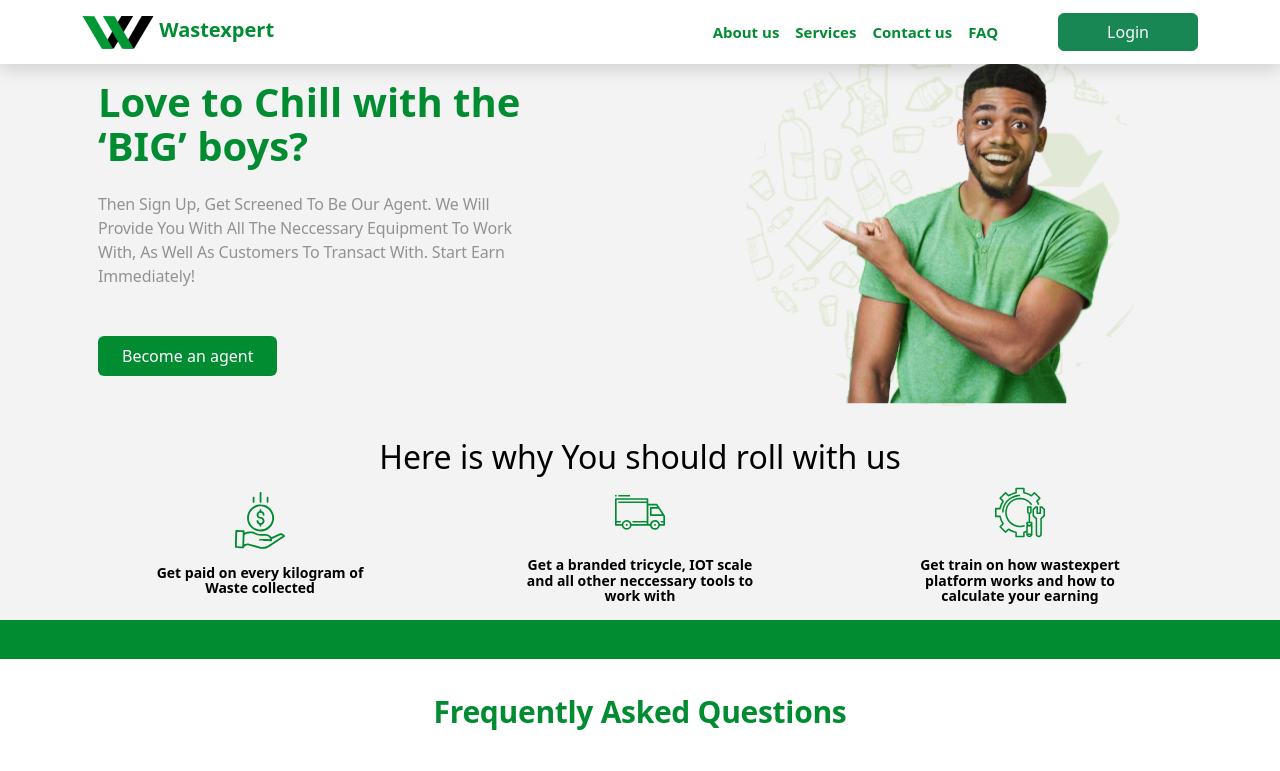
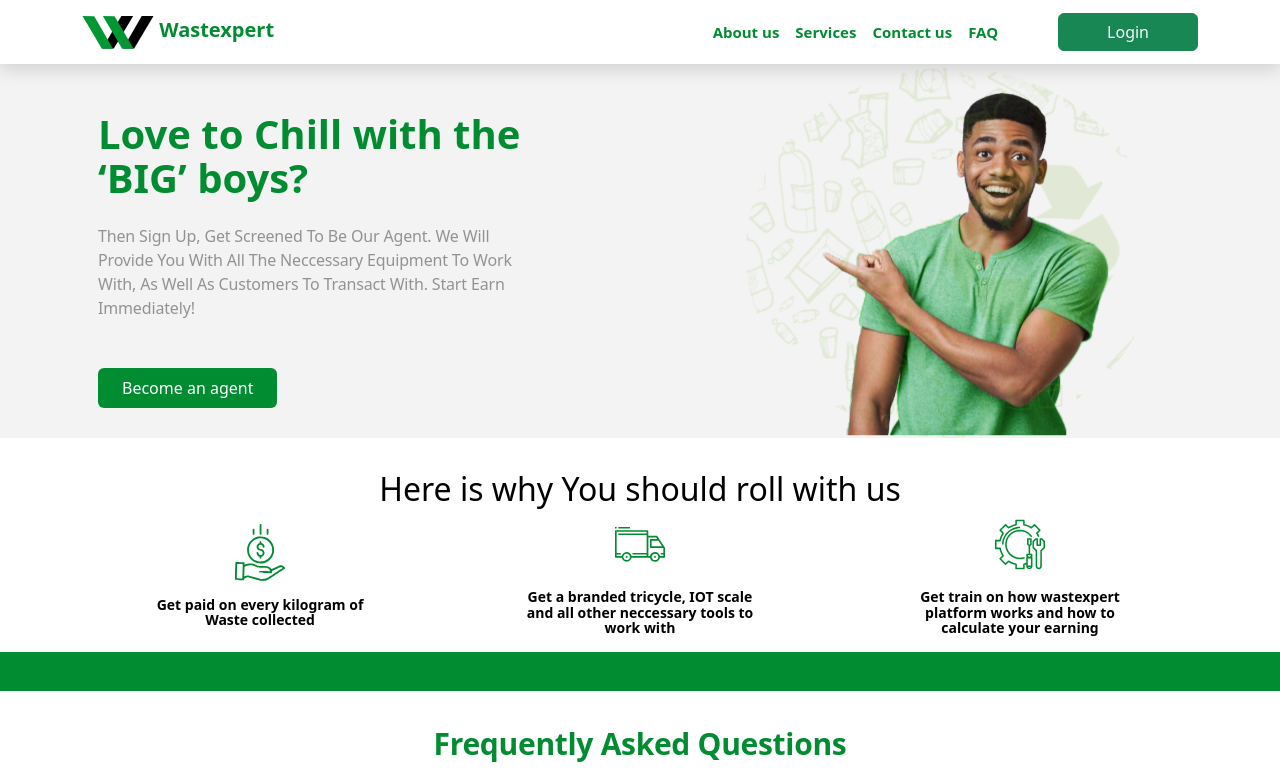
Before and after one commit to walexy026/WasteXpert, a React (Create React App) app: page /Agent in a window 1280 px wide. Shown: the top 771 px of the page. Built offline with nearby package versions, Linux system fonts and the light colour scheme.

Commit message:
done with the agent page

```diff
--- a/src/Components/RollWithUs/RollWithUs.jsx
+++ b/src/Components/RollWithUs/RollWithUs.jsx
@@ -5,9 +5,9 @@ import truck from "../../Assets/truck.svg";
 import settings from "../../Assets/settings.svg";
 import saveMoney from "../../Assets/save-money.svg";
 
-const RollWithUs = () => {
+const RollWithUs = ({style}) => {
   return (
-    <div className="rollwithus">
+    <div style={style} className="rollwithus"  >
 
       <Container>
         <h2 style={{ textAlign: "center", color: "#000000", paddingTop:'2rem' }}>
--- a/src/Pages/Agent/Agent.jsx
+++ b/src/Pages/Agent/Agent.jsx
@@ -10,7 +10,7 @@ const Agent = () => {
   return (
     <div>
       <div className='agentt' >
-        <Container className="mt-3  w-100" >
+        <Container className="mt-5  w-100" >
         <Row className="Agent">
           <Col md={5}>
             <h1>Love to Chill with the ‘BIG’ boys?</h1>
@@ -26,7 +26,7 @@ const Agent = () => {
         </Row>
       </Container>
       </div>
-      <RollWithUs/>
+      <RollWithUs style={{background: 'white'}}/>
       <div className="horizontalLine"></div>
       <FAQ/>
       <Footer/>
```
